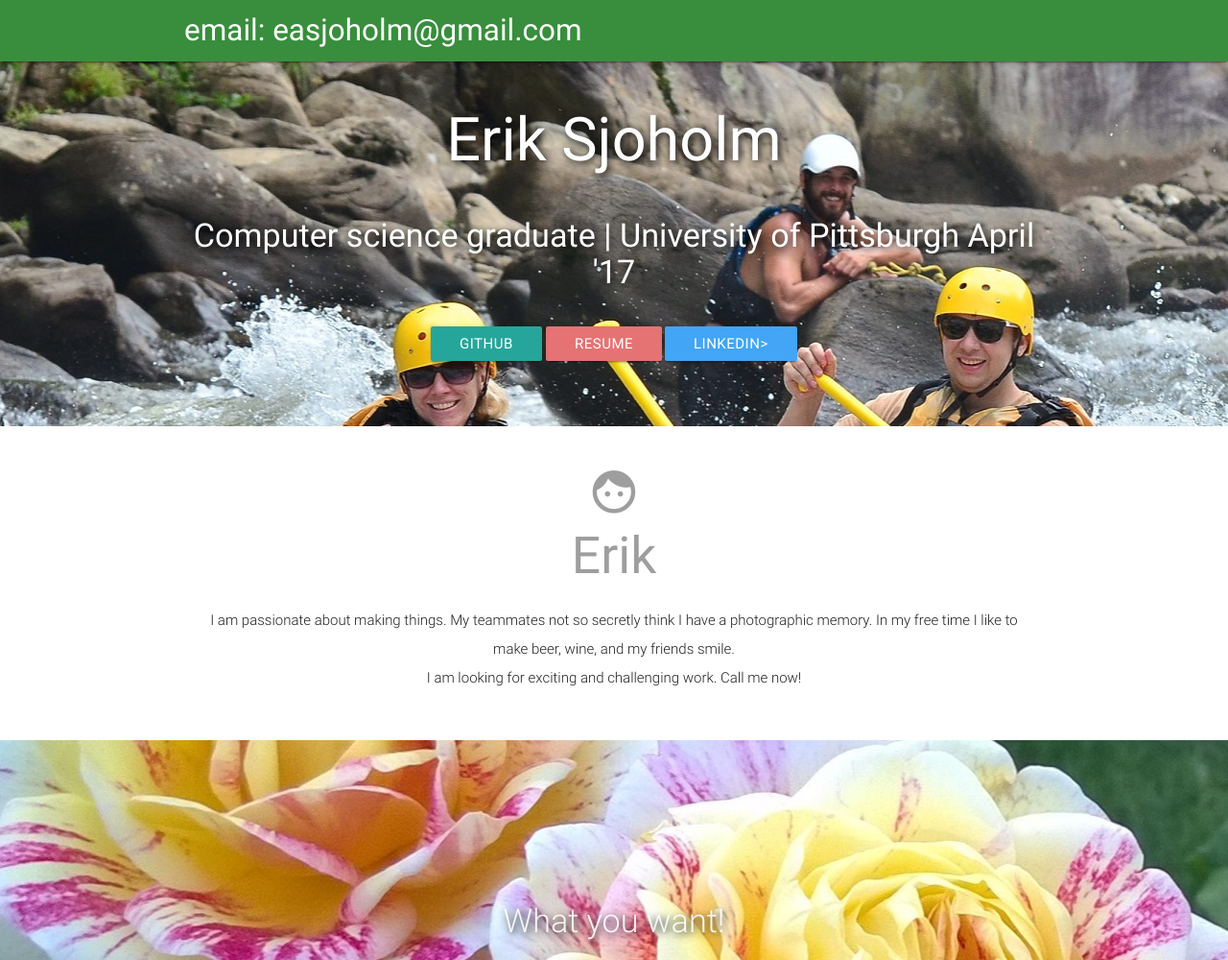
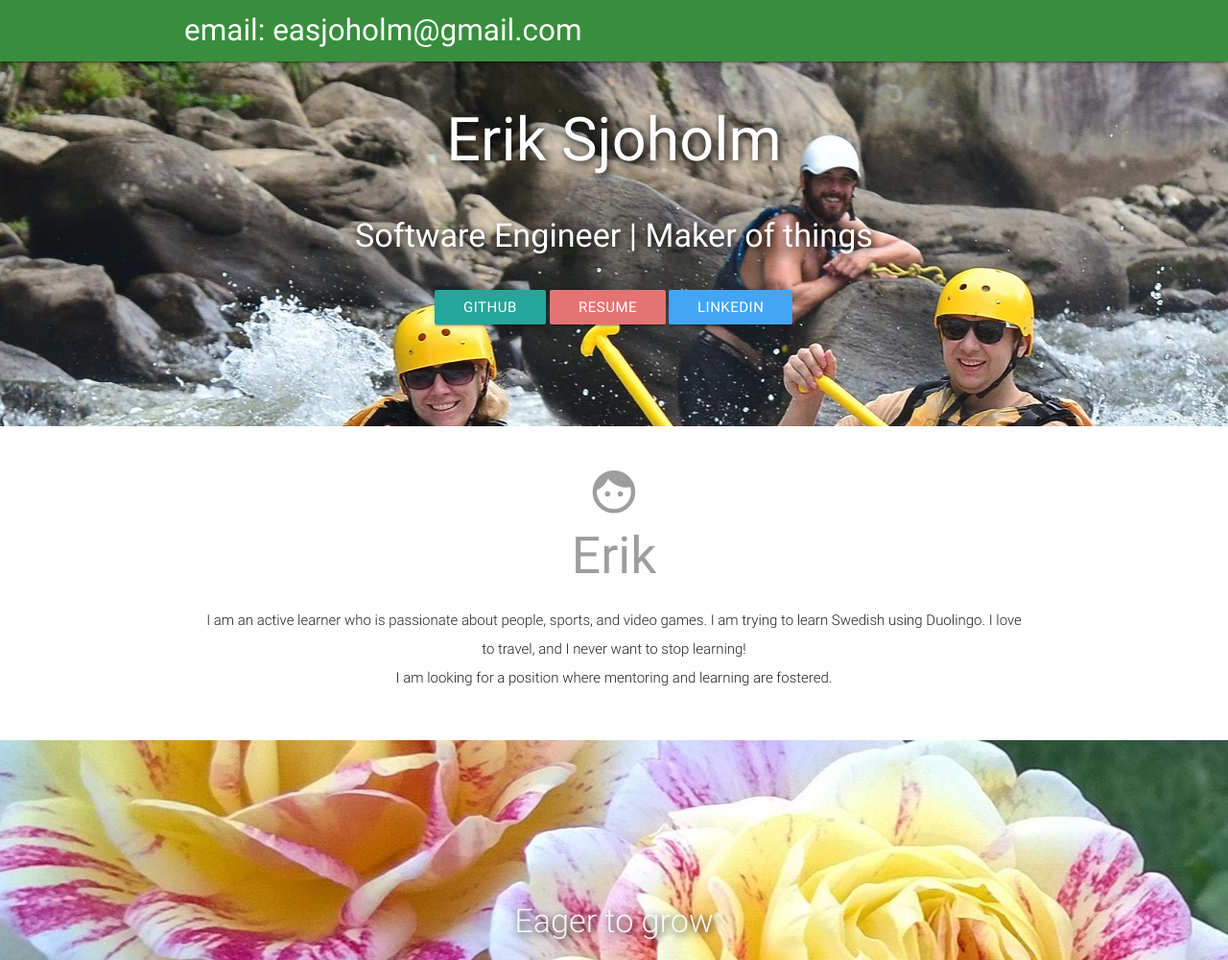
Before and after one commit to eas141/eas141.github.io, a plain HTML site: page index.html in a window 1280 px wide. Shown: the top 1000 px of the page at 96% size. Drawn offline with nearby package versions, Linux system fonts and the light colour scheme.

Commit message:
update to new resume and title text

```diff
--- a/index.html
+++ b/index.html
@@ -12,6 +12,10 @@
 
   <!--Let browser know website is optimized for mobile-->
   <meta name="viewport" content="width=device-width, initial-scale=1.0"/>
+
+  <!-- Google Sign-in -->
+  <meta name="google-signin-scope" content="profile email">
+  <meta name="google-signin-client_id" content="158087015751-ftvno79ivgg12pdhtt7ag1nec8581fo1.apps.googleusercontent.com">
 </head>
 
 <body>
@@ -21,6 +25,8 @@
       <a id="logo-container" href="#" class="brand-logo">email: easjoholm@gmail.com</a>
 	</div>
   </nav>
+  <!-- Google Sign-in -->
+  <div class="g-signin2" data-onsuccess="onSignIn" data-theme="dark"></div>
 
   <div id="index-banner" class="parallax-container">
     <div class="section no-pad-bot">
@@ -28,12 +34,12 @@
         <br><br>
         <h1 class="header center white-text">Erik Sjoholm</h1>
         <div class="row center">
-          <h7 class="header col s12 white-text">Computer science graduate | University of Pittsburgh April '17</h7>
+          <h7 class="header col s12 white-text">Software Engineer | Maker of things</h7>
         </div>
         <div class="row center">
 			<a href="https://github.com/eas141" class="btn waves-effect waves-light teal lighten-1">GitHub</a>
 			<a href="esResume.pdf" class="btn waves-effect waves-light red lighten-2">Resume</a>
-			<a href="https://www.linkedin.com/in/esjoholm" class="btn waves-effect waves-light blue lighten-1">LinkedIn></a>
+			<a href="https://www.linkedin.com/in/esjoholm" class="btn waves-effect waves-light blue lighten-1">LinkedIn</a>
         </div>
         <br><br>
       </div>
@@ -50,12 +56,11 @@
           <div class="icon-block">
             <h2 class="center grey-text darken-4"><i class="material-icons">face</i></br>Erik</h2>
             <p class="light center" size="1.64rem">
-				I am passionate about making things.
-		    		My teammates not so secretly think I have a photographic memory.
-		    		In my free time I like to make beer, wine, and my friends smile.
+				I am an active learner who is passionate about people, sports, and video games.
+				I am trying to learn Swedish using Duolingo.
+				I love to travel, and I never want to stop learning!
 				</br>
-				I am looking for exciting and challenging work.
-	      			Call me now!
+				I am looking for a position where mentoring and learning are fostered.
 			</p>
           </div>
         </div>
@@ -67,7 +72,7 @@
     <div class="section no-pad-bot">
       <div class="container">
         <div class="row center">
-          <h7 class="header col s12 light">What you want!</h7>
+          <h7 class="header col s12 light">Eager to grow</h7>
         </div>
       </div>
     </div>
@@ -193,7 +198,7 @@
     <div class="section no-pad-bot">
       <div class="container">
         <div class="row center">
-          <h7 class="header col s12 light">Let's chat!</h7>
+          <h7 class="header col s12 light">And to continue to learn</h7>
         </div>
       </div>
     </div>
@@ -211,7 +216,8 @@
   <!--  Scripts-->
   <script src="https://code.jquery.com/jquery-2.1.1.min.js"></script>
   <script src="js/materialize.js"></script>
-  <script src="js/init.js"></script>
+  <script src="js/init.js"></script>\
+  <script src="https://apis.google.com/js/platform.js" async defer></script>
 
   </body>
 </html>
```
Also changed, not shown: 1 other file.
